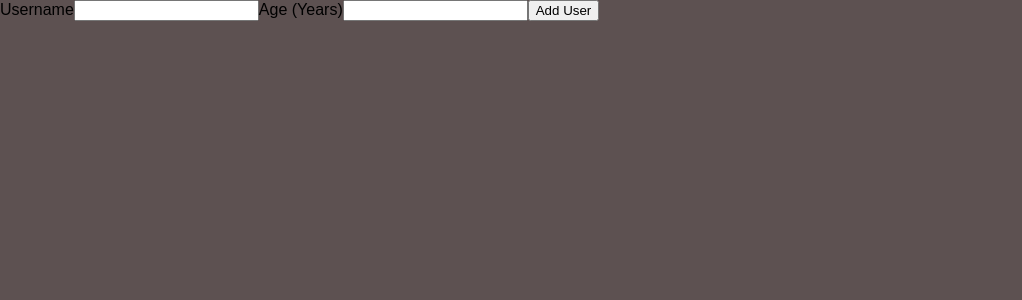
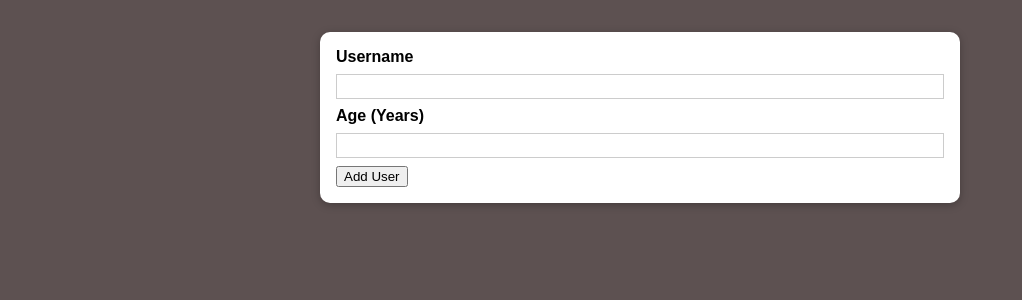
Before and after one commit to Juliendrm/user-app, a React (Create React App) app: page / in a window 1280 px wide. Shown: the top 300 px of the page, without its empty margins (0-1022 px from the left). Built offline with nearby package versions, Linux system fonts and the light colour scheme.

Commit message:
add card component + css module

```diff
--- a/src/App.js
+++ b/src/App.js
@@ -1,5 +1,5 @@
 import React from "react";
-import AddUser from "./components/AddUsers";
+import AddUser from "./components/Users/AddUsers";
 
 function App() {
   return (
--- a/src/components/AddUsers.js
+++ /dev/null
@@ -1,19 +0,0 @@
-import React from "react";
-
-const AddUser = (props) => {
-  const addUserHandler = (event) => {
-    event.preventDefault();
-  };
-
-  return (
-    <form onSubmit={addUserHandler}>
-      <label htmlFor="username">Username</label>
-      <input id="username" type="text" />
-      <label htmlFor="username">Age (Years)</label>
-      <input id="age" type="number" />
-      <button type="submit">Add User</button>
-    </form>
-  );
-};
-
-export default AddUser;
--- /dev/null
+++ b/src/components/UI/Card.js
@@ -0,0 +1,10 @@
+import React from "react";
+import styles from "./Card.module.css";
+
+const Card = (props) => {
+  return (
+    <div className={`${styles.card} ${props.className}`}>{props.children}</div>
+  );
+};
+
+export default Card;
--- /dev/null
+++ b/src/components/UI/Card.module.css
@@ -0,0 +1,5 @@
+.card {
+  background: white;
+  box-shadow: 0 2px 8px rgba(0, 0, 0, 0.26);
+  border-radius: 10px;
+}
--- /dev/null
+++ b/src/components/Users/AddUser.module.css
@@ -0,0 +1,26 @@
+.input {
+  margin: 2rem auto;
+  padding: 1rem;
+  width: 90%;
+  max-width: 40rem;
+}
+
+.input label {
+  display: block;
+  font-weight: bold;
+  margin-bottom: 0.5rem;
+}
+
+.input input {
+  font: inherit;
+  display: block;
+  width: 100%;
+  border: 1px solid #ccc;
+  padding: 0.15rem;
+  margin-bottom: 0.5rem;
+}
+
+.input input:focus {
+  outline: none;
+  border-color: #4f005f;
+}
--- /dev/null
+++ b/src/components/Users/AddUsers.js
@@ -0,0 +1,23 @@
+import React from "react";
+import Card from "../UI/Card";
+import styles from "./AddUser.module.css";
+
+const AddUser = (props) => {
+  const addUserHandler = (event) => {
+    event.preventDefault();
+  };
+
+  return (
+    <Card className={styles.input}>
+      <form onSubmit={addUserHandler}>
+        <label htmlFor="username">Username</label>
+        <input id="username" type="text" />
+        <label htmlFor="username">Age (Years)</label>
+        <input id="age" type="number" />
+        <button type="submit">Add User</button>
+      </form>
+    </Card>
+  );
+};
+
+export default AddUser;
```
